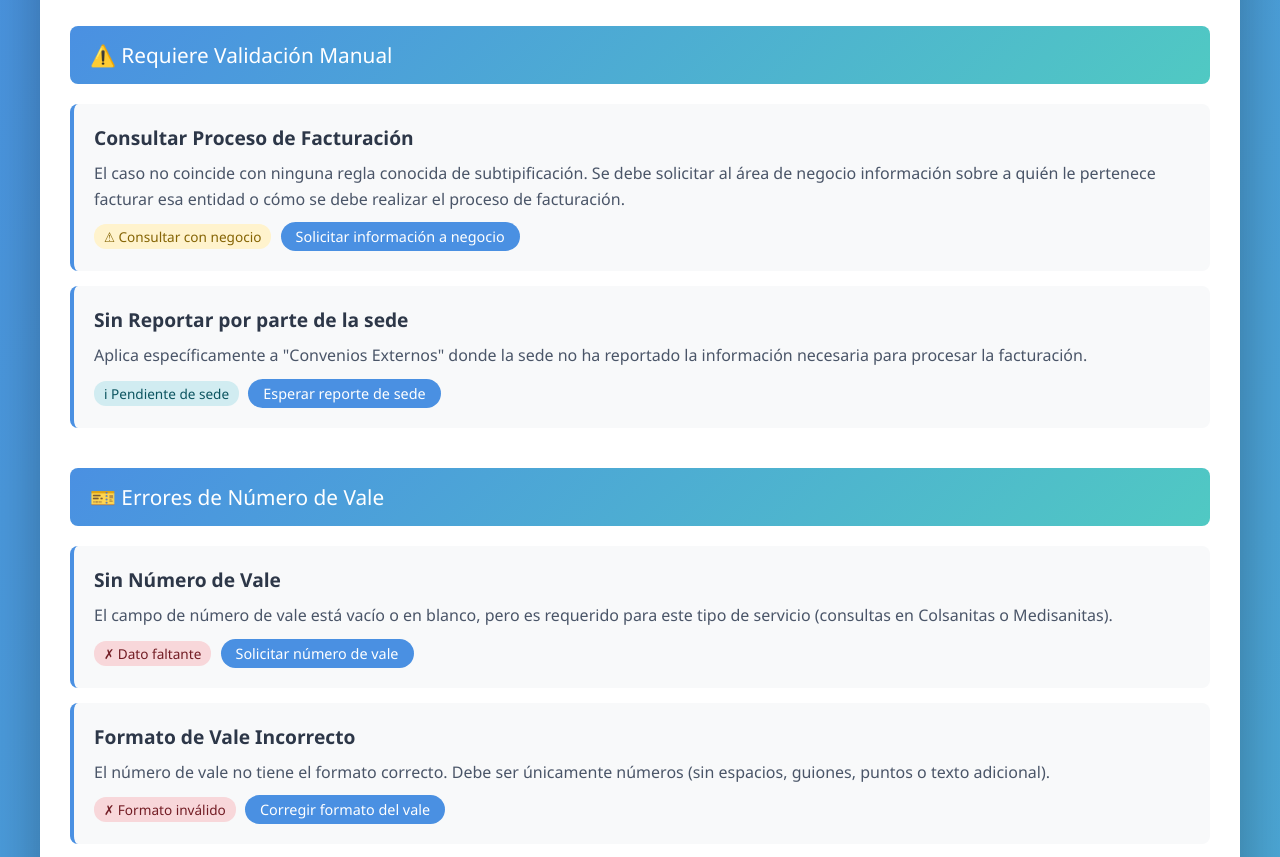
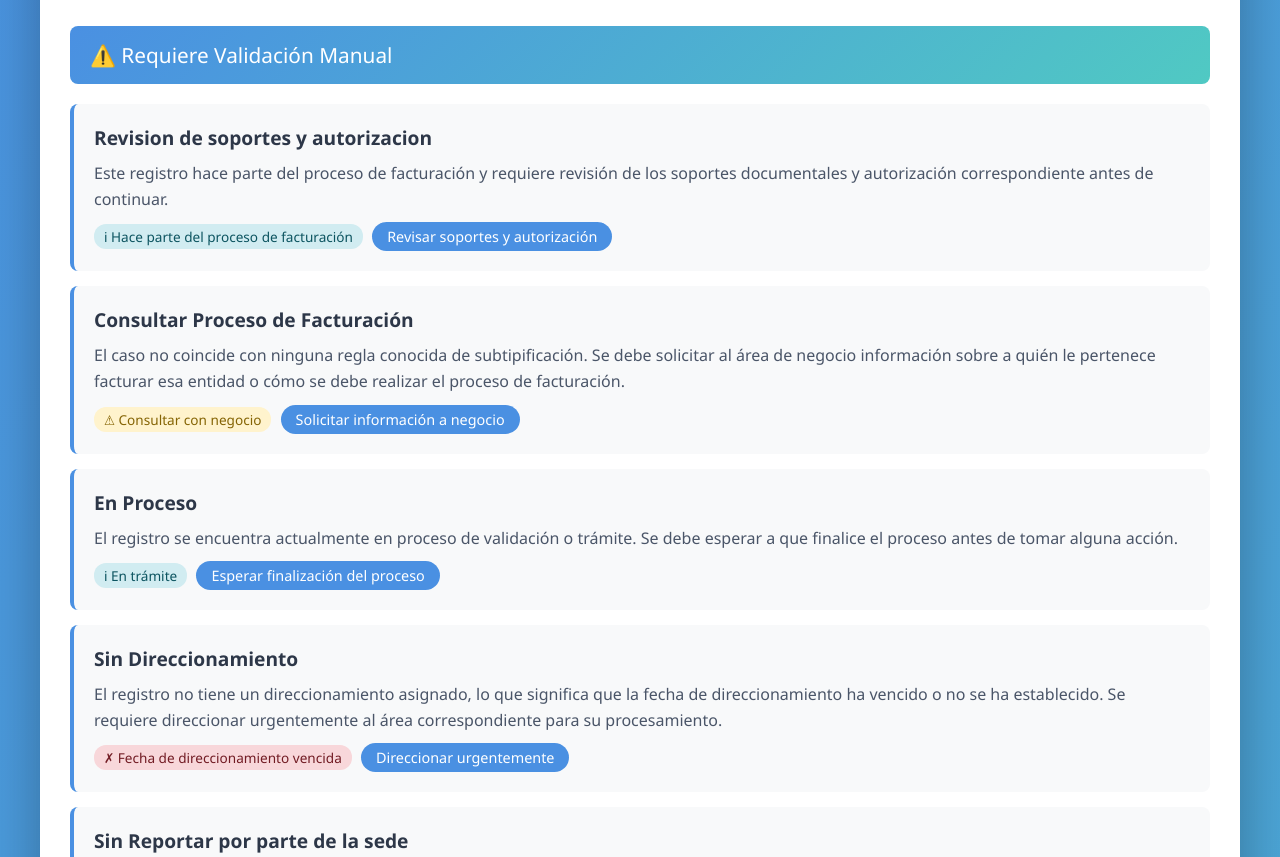
Before and after one commit to jsuaza-lgtm/Diccionario, a plain HTML site: page index.html in a window 1280 px wide. Shown: the part 540-1397 px from the top of the page. Drawn offline with Linux system fonts and the light colour scheme.

Commit message:
Update index.html

```diff
--- a/index.html
+++ b/index.html
@@ -237,6 +237,15 @@
             <div class="category">
                 <div class="category-title">⚠️ Requiere Validación Manual</div>
 
+                <div class="estado-card" data-keywords="revision soportes autorizacion facturacion proceso">
+                    <div class="estado-nombre">Revision de soportes y autorizacion</div>
+                    <div class="estado-descripcion">
+                        Este registro hace parte del proceso de facturación y requiere revisión de los soportes documentales y autorización correspondiente antes de continuar.
+                    </div>
+                    <span class="tag tag-info">ℹ Hace parte del proceso de facturación</span>
+                    <span class="estado-accion">Revisar soportes y autorización</span>
+                </div>
+
                 <div class="estado-card" data-keywords="consultar proceso facturacion desconocido no identificado negocio entidad">
                     <div class="estado-nombre">Consultar Proceso de Facturación</div>
                     <div class="estado-descripcion">
@@ -244,6 +253,24 @@
                     </div>
                     <span class="tag tag-advertencia">⚠ Consultar con negocio</span>
                     <span class="estado-accion">Solicitar información a negocio</span>
+                </div>
+
+                <div class="estado-card" data-keywords="en proceso tramite pendiente espera">
+                    <div class="estado-nombre">En Proceso</div>
+                    <div class="estado-descripcion">
+                        El registro se encuentra actualmente en proceso de validación o trámite. Se debe esperar a que finalice el proceso antes de tomar alguna acción.
+                    </div>
+                    <span class="tag tag-info">ℹ En trámite</span>
+                    <span class="estado-accion">Esperar finalización del proceso</span>
+                </div>
+
+                <div class="estado-card" data-keywords="sin direccionamiento falta asignacion no asignado fecha vencida expirada">
+                    <div class="estado-nombre">Sin Direccionamiento</div>
+                    <div class="estado-descripcion">
+                        El registro no tiene un direccionamiento asignado, lo que significa que la fecha de direccionamiento ha vencido o no se ha establecido. Se requiere direccionar urgentemente al área correspondiente para su procesamiento.
+                    </div>
+                    <span class="tag tag-error">✗ Fecha de direccionamiento vencida</span>
+                    <span class="estado-accion">Direccionar urgentemente</span>
                 </div>
 
                 <div class="estado-card" data-keywords="sin reportar sede convenios externos">
@@ -546,7 +573,10 @@
             const data = [
                 ['Estado', 'Descripción', 'Categoría', 'Acción Recomendada'],
                 ['Facturar', 'El registro cumple con todos los requisitos necesarios y está listo para ser facturado. Todos los datos de autorización, vales y tarifas están correctos.', 'Estados Exitosos', 'Proceder a facturación'],
+                ['Revision de soportes y autorizacion', 'Este registro hace parte del proceso de facturación y requiere revisión de los soportes documentales y autorización correspondiente antes de continuar.', 'Requiere Validación Manual', 'Revisar soportes y autorización'],
                 ['Consultar Proceso de Facturación', 'El caso no coincide con ninguna regla conocida de subtipificación. Se debe solicitar al área de negocio información sobre a quién le pertenece facturar esa entidad o cómo se debe realizar el proceso de facturación.', 'Requiere Validación Manual', 'Solicitar información a negocio'],
+                ['En Proceso', 'El registro se encuentra actualmente en proceso de validación o trámite. Se debe esperar a que finalice el proceso antes de tomar alguna acción.', 'Requiere Validación Manual', 'Esperar finalización del proceso'],
+                ['Sin Direccionamiento', 'El registro no tiene un direccionamiento asignado, lo que significa que la fecha de direccionamiento ha vencido o no se ha establecido. Se requiere direccionar urgentemente al área correspondiente para su procesamiento.', 'Requiere Validación Manual', 'Direccionar urgentemente'],
                 ['Sin Reportar por parte de la sede', 'Aplica específicamente a "Convenios Externos" donde la sede no ha reportado la información necesaria para procesar la facturación.', 'Requiere Validación Manual', 'Esperar reporte de sede'],
                 ['Sin Número de Vale', 'El campo de número de vale está vacío o en blanco, pero es requerido para este tipo de servicio (consultas en Colsanitas o Medisanitas).', 'Errores de Número de Vale', 'Solicitar número de vale'],
                 ['Formato de Vale Incorrecto', 'El número de vale no tiene el formato correcto. Debe ser únicamente números (sin espacios, guiones, puntos o texto adicional).', 'Errores de Número de Vale', 'Corregir formato del vale'],
```
